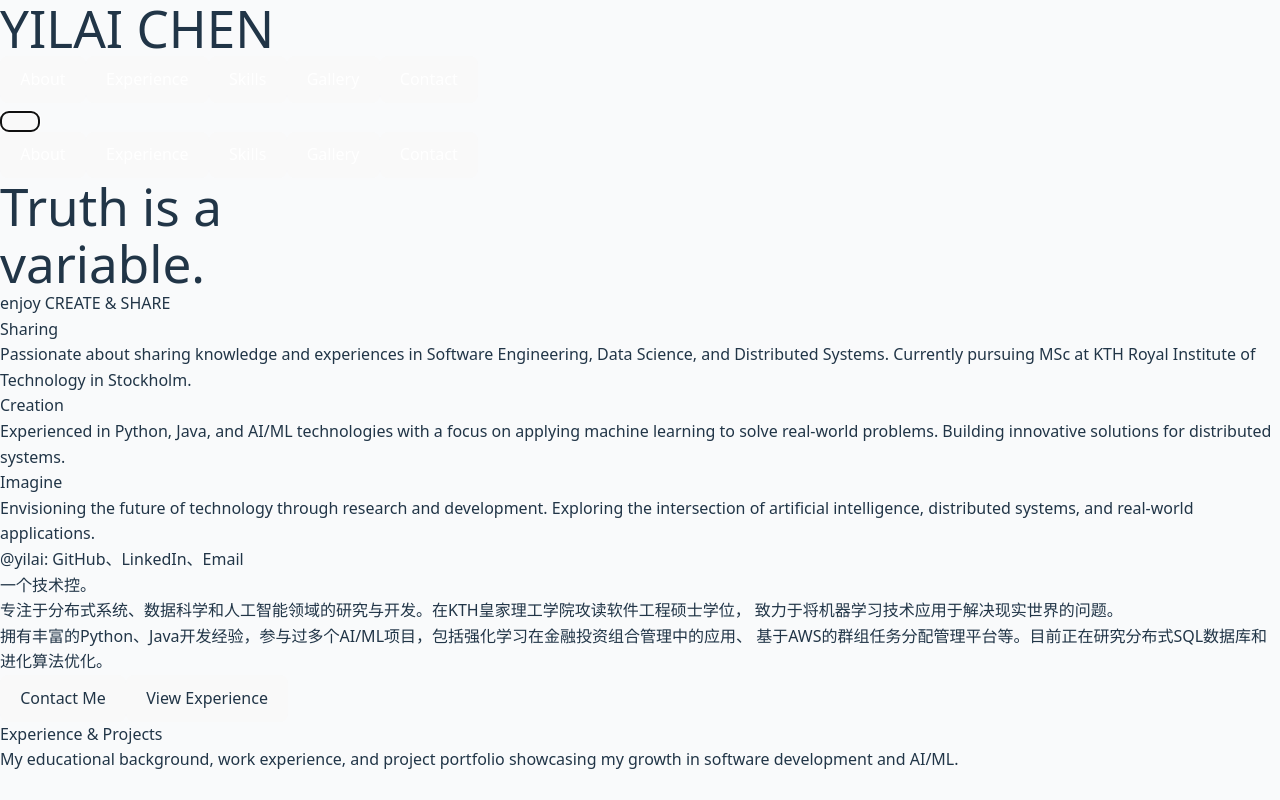
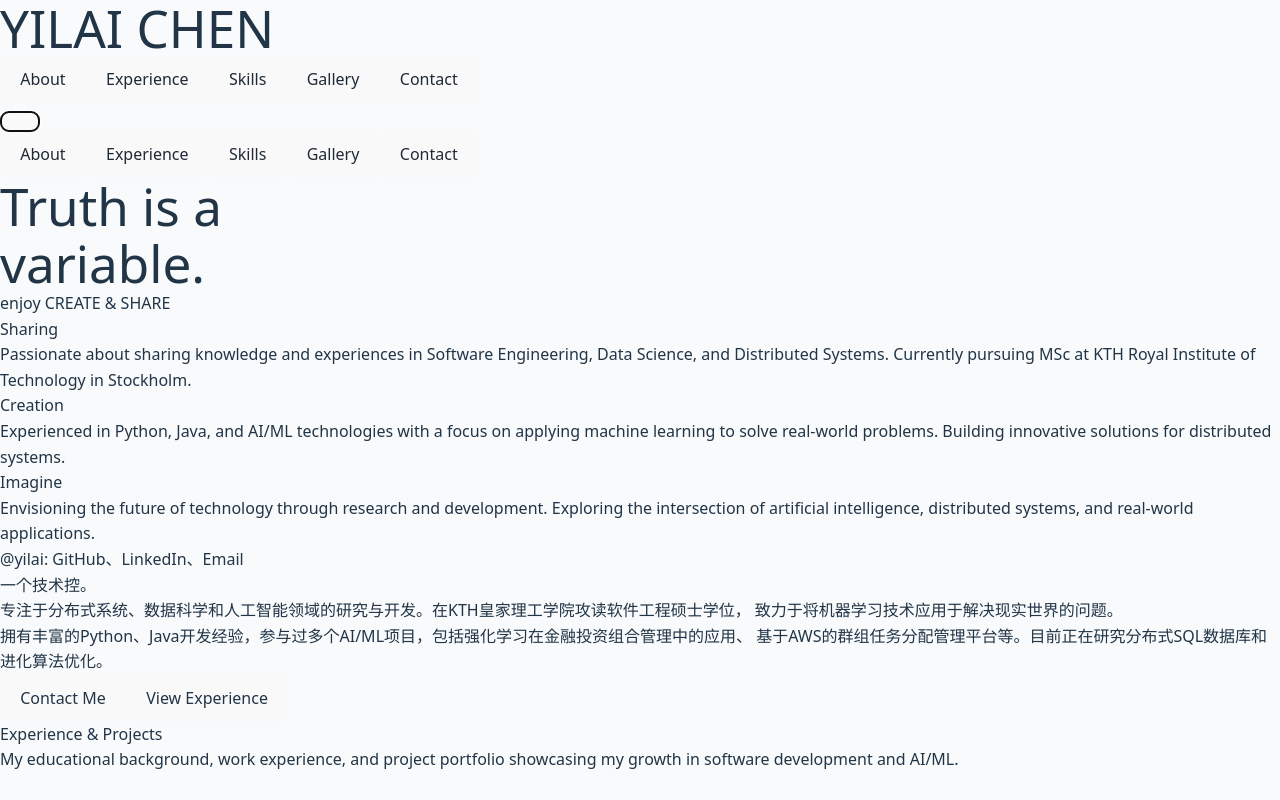
Before and after one commit to LawLv/cyl_website, a React (Vite) app: page / in a window 1280 px wide. Both pictures are taken after a click on the button 20 px from the left and 121 px from the top of the page. Shown: the top 800 px of the page. Built offline with nearby package versions, Linux system fonts and the light colour scheme.

Commit message:
Fix navigation text color to dark gray for better contrast

```diff
--- a/src/components/Header.jsx
+++ b/src/components/Header.jsx
@@ -24,36 +24,36 @@ const Header = () => {
           <nav className="hidden md:flex space-x-8">
             <button
               onClick={() => scrollToSection('about')}
-              className="text-white hover:text-cyan-400 transition-colors duration-200 font-medium text-lg"
-              style={{ color: 'white' }}
+              className="text-gray-800 hover:text-cyan-600 transition-colors duration-200 font-medium text-lg"
+              style={{ color: '#1f2937' }}
             >
               About
             </button>
             <button
               onClick={() => scrollToSection('experience')}
-              className="text-white hover:text-cyan-400 transition-colors duration-200 font-medium text-lg"
-              style={{ color: 'white' }}
+              className="text-gray-800 hover:text-cyan-600 transition-colors duration-200 font-medium text-lg"
+              style={{ color: '#1f2937' }}
             >
               Experience
             </button>
             <button
               onClick={() => scrollToSection('skills')}
-              className="text-white hover:text-cyan-400 transition-colors duration-200 font-medium text-lg"
-              style={{ color: 'white' }}
+              className="text-gray-800 hover:text-cyan-600 transition-colors duration-200 font-medium text-lg"
+              style={{ color: '#1f2937' }}
             >
               Skills
             </button>
             <button
               onClick={() => scrollToSection('gallery')}
-              className="text-white hover:text-cyan-400 transition-colors duration-200 font-medium text-lg"
-              style={{ color: 'white' }}
+              className="text-gray-800 hover:text-cyan-600 transition-colors duration-200 font-medium text-lg"
+              style={{ color: '#1f2937' }}
             >
               Gallery
             </button>
             <button
               onClick={() => scrollToSection('contact')}
-              className="text-white hover:text-cyan-400 transition-colors duration-200 font-medium text-lg"
-              style={{ color: 'white' }}
+              className="text-gray-800 hover:text-cyan-600 transition-colors duration-200 font-medium text-lg"
+              style={{ color: '#1f2937' }}
             >
               Contact
             </button>
@@ -82,36 +82,36 @@ const Header = () => {
             <div className="px-2 pt-2 pb-3 space-y-1 bg-gray-800 border-t border-gray-700">
               <button
                 onClick={() => scrollToSection('about')}
-                className="block px-3 py-2 text-white hover:text-cyan-400 transition-colors duration-200 font-medium text-lg"
-                style={{ color: 'white' }}
+                className="block px-3 py-2 text-gray-800 hover:text-cyan-600 transition-colors duration-200 font-medium text-lg"
+                style={{ color: '#1f2937' }}
               >
                 About
               </button>
               <button
                 onClick={() => scrollToSection('experience')}
-                className="block px-3 py-2 text-white hover:text-cyan-400 transition-colors duration-200 font-medium text-lg"
-                style={{ color: 'white' }}
+                className="block px-3 py-2 text-gray-800 hover:text-cyan-600 transition-colors duration-200 font-medium text-lg"
+                style={{ color: '#1f2937' }}
               >
                 Experience
               </button>
               <button
                 onClick={() => scrollToSection('skills')}
-                className="block px-3 py-2 text-white hover:text-cyan-400 transition-colors duration-200 font-medium text-lg"
-                style={{ color: 'white' }}
+                className="block px-3 py-2 text-gray-800 hover:text-cyan-600 transition-colors duration-200 font-medium text-lg"
+                style={{ color: '#1f2937' }}
               >
                 Skills
               </button>
               <button
                 onClick={() => scrollToSection('gallery')}
-                className="block px-3 py-2 text-white hover:text-cyan-400 transition-colors duration-200 font-medium text-lg"
-                style={{ color: 'white' }}
+                className="block px-3 py-2 text-gray-800 hover:text-cyan-600 transition-colors duration-200 font-medium text-lg"
+                style={{ color: '#1f2937' }}
               >
                 Gallery
               </button>
               <button
                 onClick={() => scrollToSection('contact')}
-                className="block px-3 py-2 text-white hover:text-cyan-400 transition-colors duration-200 font-medium text-lg"
-                style={{ color: 'white' }}
+                className="block px-3 py-2 text-gray-800 hover:text-cyan-600 transition-colors duration-200 font-medium text-lg"
+                style={{ color: '#1f2937' }}
               >
                 Contact
               </button>
```
